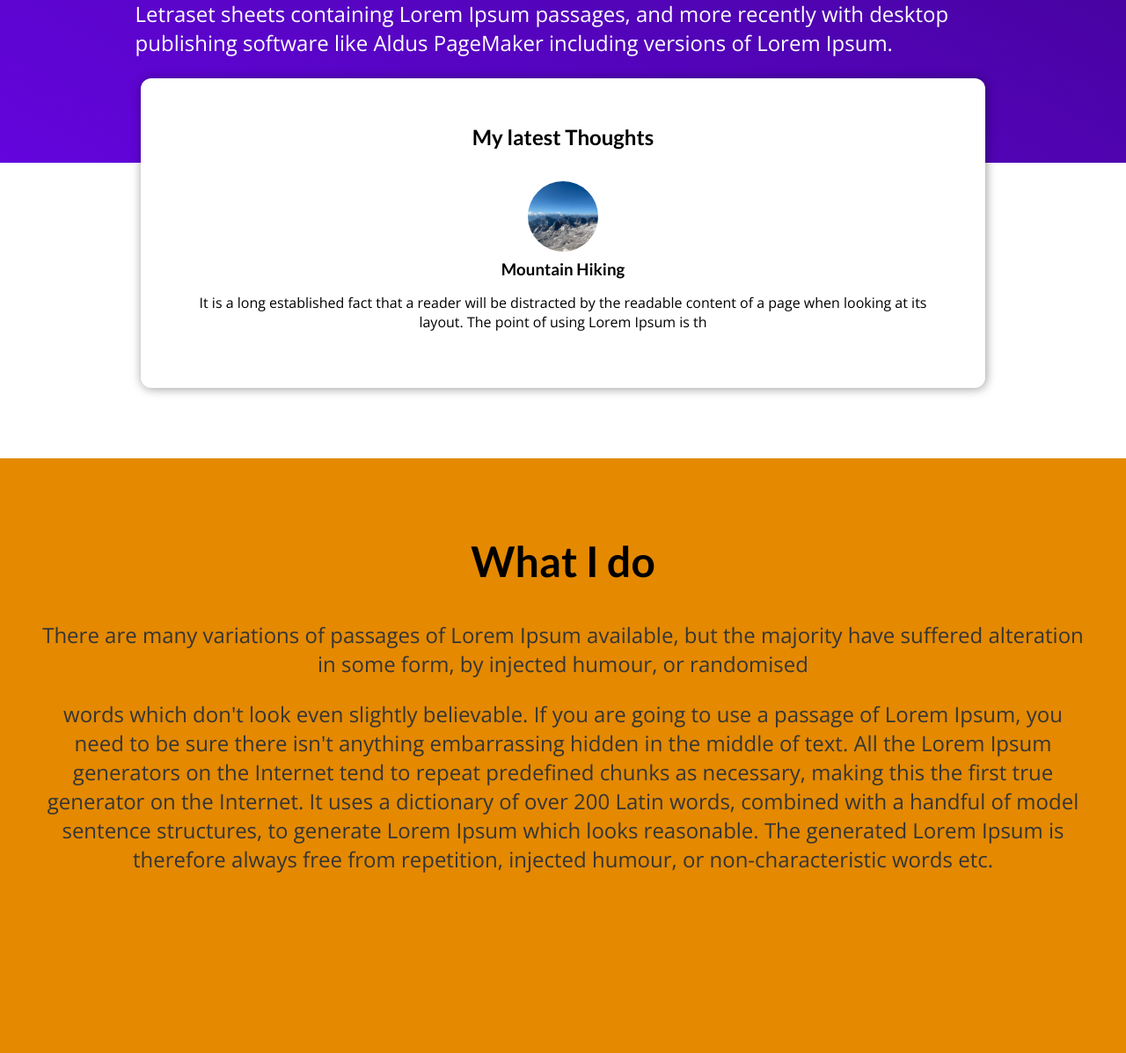
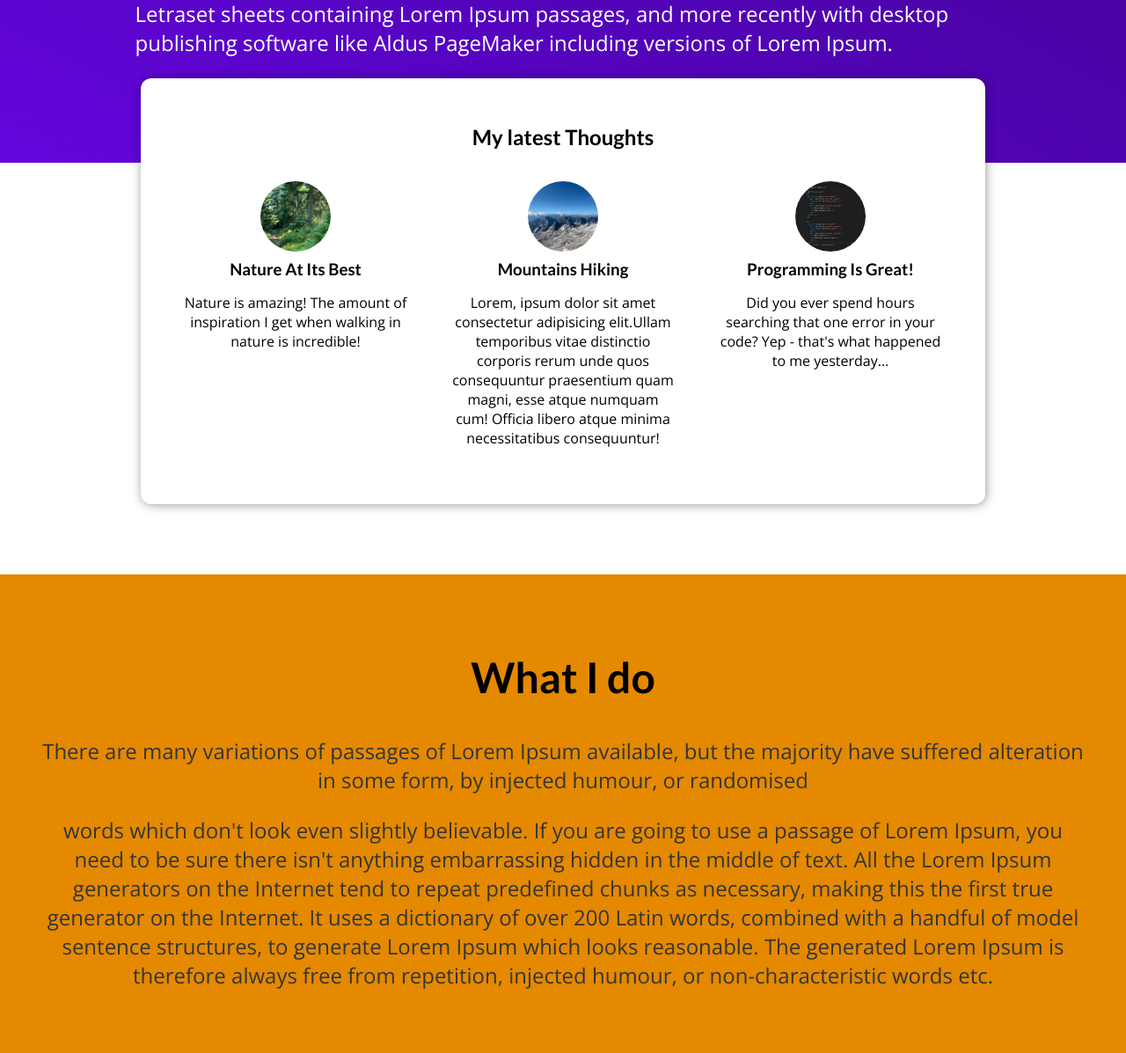
Before and after one commit to badice77/My_Blog, a Django app: page / in a window 1280 px wide. Shown: the part 518-1715 px from the top of the page at 88% size. Before the commit the page ends 1510 px from the top, so only its background shows below. Run offline with Django 3.2, Linux system fonts and the light colour scheme.

Commit message:
64. Special Template Features & Syntax

```diff
--- /dev/null
+++ b/blog/static/blog/post.css
@@ -0,0 +1,44 @@
+
+  .post {
+    display: flex;
+    flex-direction: column;
+    align-items: center;
+    text-align: center;
+  }
+
+  .post a {
+    text-decoration: none;
+    color: black;
+    transition: all 0.2s ease;
+    padding: 1rem;
+  }
+
+  .post a:hover,
+  .post a:active {
+    transform: scale(1.1);
+    background-color: #390281;
+    color: white;
+  }
+
+  .post img {
+    width: 5rem;
+    height: 5rem;
+    object-fit: cover;
+    border-radius: 50%;
+  }
+
+  .post h3 {
+    margin: 0.25rem 0;
+  }
+
+  .post time {
+    color: #666666;
+    margin: 0.25rem;
+    font-style: italic;
+    font-size: 0.85rem;
+  }
+
+  .post:hover time,
+  .post:active time {
+    color: white;
+  }
--- /dev/null
+++ b/blog/templates/blog/includes/post.html
@@ -0,0 +1,14 @@
+{% load static %}
+
+<li>
+    <article class="post">
+        <a href="{% url "post-detail-page" slug=post.slug %}">
+            <img src=" {% static 'blog/images/'|add:post.image %} " alt={{ post.title }}>
+            <div class="post__content">
+                <h3>{{ post.title }}</h3>
+                <p>
+                    {{ post.excerpt }}</p>
+            </div>
+        </a>
+    </article>
+</li>
--- a/blog/templates/blog/index.html
+++ b/blog/templates/blog/index.html
@@ -7,14 +7,11 @@
 {% endblock %}
 
 {% block css_files %}
+    <link rel="stylesheet" href="{% static "blog/post.css" %} ">
     <link rel="stylesheet" href="{% static "blog/index.css" %} ">
 {% endblock  %}
 
 {% block content %}
-    <header id='main-navigation'>
-        <h1><a href="">My Bog main page</a></h1>
-        <nav><a href="">All Posts</a></nav>
-    </header>
 
     <section id='welcome'>
         <header id=''>
@@ -38,17 +35,9 @@
     <section id="latest-posts">
         <h2>My latest Thoughts</h2>
         <ul>
-            <li>
-                <article class="post">
-                    <a href="">
-                        <img src=" {% static 'blog/images/mountains.jpg' %} " alt="Mountain Hiking">
-                        <div class="post__content">
-                            <h3>Mountain Hiking</h3>
-                            <p>It is a long established fact that a reader will be distracted by the readable content of a page when looking at its layout. The point of using Lorem Ipsum is th</p>
-                        </div>
-                    </a>
-                </article>
-            </li>
+            {% for post in posts %}
+                {% include "blog/includes/post.html" %}
+            {% endfor %}
         </ul>
     </section>
 
--- a/blog/views.py
+++ b/blog/views.py
@@ -1,14 +1,80 @@
 from django.shortcuts import render
+from datetime import date
+
+all_posts = [
+    {
+        "slug":"hike-in-the-mountains",
+        "image":"mountains.jpg",
+        "author": "Yannick",
+        "date": date(2022,1,23),
+        "title":"Mountains Hiking",
+        "excerpt": "Lorem, ipsum dolor sit amet consectetur adipisicing elit.Ullam temporibus vitae distinctio corporis rerum unde quos consequuntur praesentium quam magni, esse atque numquam cum! Officia libero atque minima necessitatibus consequuntur!",
+        "content":"""
+            Lorem ipsum dolor sit amet, consectetur adipisicing elit.
+            Minus consectetur nostrum dolorum ipsa, non incidunt voluptatem
+            doloribus nisi itaque recusandae nam ex veritatis ad, mollitia
+            praesentium dolorem voluptates debitis! Atque?
+        """,
+    },
+    {
+        "slug": "programming-is-fun",
+        "image": "coding.jpg",
+        "author": "Maximilian",
+        "date": date(2022, 3, 10),
+        "title": "Programming Is Great!",
+        "excerpt": "Did you ever spend hours searching that one error in your code? Yep - that's what happened to me yesterday...",
+        "content": """
+          Lorem ipsum dolor sit amet consectetur adipisicing elit. Officiis nobis
+          aperiam est praesentium, quos iste consequuntur omnis exercitationem quam
+          velit labore vero culpa ad mollitia? Quis architecto ipsam nemo. Odio.
+
+          Lorem ipsum dolor sit amet consectetur adipisicing elit. Officiis nobis
+          aperiam est praesentium, quos iste consequuntur omnis exercitationem quam
+          velit labore vero culpa ad mollitia? Quis architecto ipsam nemo. Odio.
+
+          Lorem ipsum dolor sit amet consectetur adipisicing elit. Officiis nobis
+          aperiam est praesentium, quos iste consequuntur omnis exercitationem quam
+          velit labore vero culpa ad mollitia? Quis architecto ipsam nemo. Odio.
+        """
+    },
+    {
+        "slug": "into-the-woods",
+        "image": "woods.jpg",
+        "author": "Maximilian",
+        "date": date(2020, 8, 5),
+        "title": "Nature At Its Best",
+        "excerpt": "Nature is amazing! The amount of inspiration I get when walking in nature is incredible!",
+        "content": """
+          Lorem ipsum dolor sit amet consectetur adipisicing elit. Officiis nobis
+          aperiam est praesentium, quos iste consequuntur omnis exercitationem quam
+          velit labore vero culpa ad mollitia? Quis architecto ipsam nemo. Odio.
+
+          Lorem ipsum dolor sit amet consectetur adipisicing elit. Officiis nobis
+          aperiam est praesentium, quos iste consequuntur omnis exercitationem quam
+          velit labore vero culpa ad mollitia? Quis architecto ipsam nemo. Odio.
+
+          Lorem ipsum dolor sit amet consectetur adipisicing elit. Officiis nobis
+          aperiam est praesentium, quos iste consequuntur omnis exercitationem quam
+          velit labore vero culpa ad mollitia? Quis architecto ipsam nemo. Odio.
+        """
+    }
+]
+
+def get_date(post):
+    return post['date']
+
 
 # Create your views here.
 
 def starting_page(request):
-    return render(request, "blog/index.html")
-
+    sorted_posts = sorted(all_posts, key=get_date)
+    latest_posts = sorted_posts[-3:]
+    return render(request, "blog/index.html", {
+        "posts": latest_posts
+    })
 
 def posts(request):
-    return None
+    return render(request, "blog/all-posts.html")
 
-
-def post_detail(request):
-    return None
+def post_detail(request, slug):
+    return render(request, "blog/post-detail.html")
--- a/templates/base.html
+++ b/templates/base.html
@@ -11,6 +11,10 @@
     {% block css_files %}{% endblock  %}
 </head>
 <body>
+    <header id='main-navigation'>
+        <h1><a href="{% url "starting-page" %}">My Bog main page</a></h1>
+        <nav><a href="{% url "posts-page" %}">All Posts</a></nav>
+    </header>
     {% block content %}{% endblock %}
 </body>
 </html>
```
Also changed, not shown: blog/static/blog/all-posts.css (added, +43 -0 lines), blog/static/blog/post-detail.css (added, +62 -0 lines), blog/templates/blog/all-posts.html (added, +28 -0 lines), blog/templates/blog/post-detail.html (added, +47 -0 lines).
